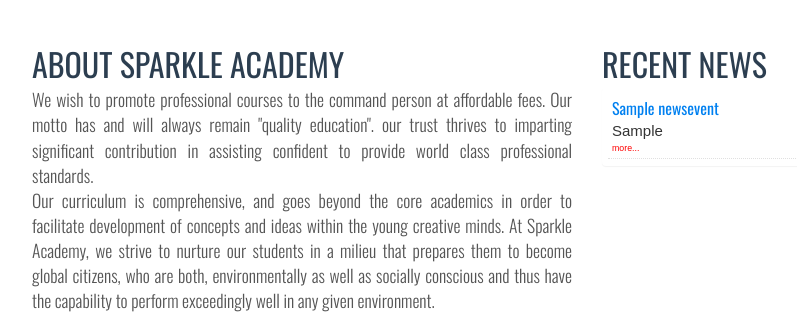
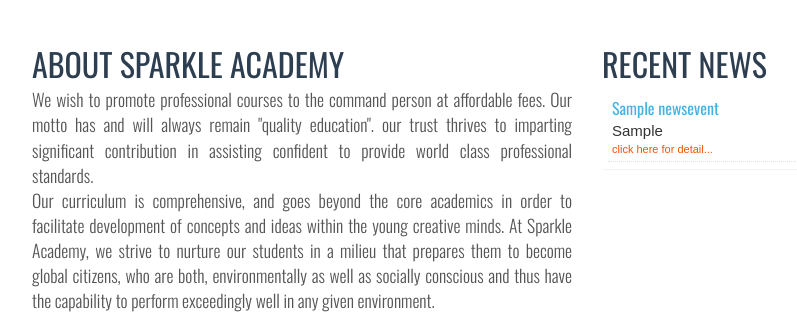
Before and after one commit to nitind12/sparkle, a CodeIgniter app: page /sparkle/index.php/web/index in a window 1280 px wide. Shown: the part 586-902 px from the top of the page, without its empty margins (53-850 px from the left). Run offline with CodeIgniter, Linux system fonts and the light colour scheme; tables that the repository leaves empty hold one stand-in row (values such as "Sample post").

Commit message:
updates
updates

```diff
--- a/_app_/views/templates/newsticker.php
+++ b/_app_/views/templates/newsticker.php
@@ -11,7 +11,7 @@
                         pauseOnHover:true,
                         navigation: false,
                         direction: 'down',
-                        newsTickerInterval: 2000,
+                        newsTickerInterval: 3000,
                         onToDo: function () {
                             //console.log(this);
                         },
@@ -24,11 +24,11 @@
                         <ul class="demo1"> <!-- For News Ticker -->
                             <?php foreach($news_ as $item){ ?>
                                 <li class="news-item">
-                                    <div style="color: #0080f0"><?php echo $item->SUBJECT; ?></div>
+                                    <div style="color: #42B3E5"><?php echo $item->SUBJECT; ?></div>
                                     <div style="font-family: Arial;font-size: 15px;"><?php echo $item->NEWS; ?></div>
                                     <?php if($item->PATH_ATTACH != 'x'){ ?>
-                                    <div style="font-family: Arial; font-size: 8px; color: #ff0000">
-                                            <a href="<?php echo base_url('_assets_/newsdetail/'.$item->PATH_ATTACH);?>" style="color: #ff0000">more...</a>
+                                    <div style="font-family: Arial; font-size: 10px">
+                                            <a href="<?php echo base_url('_assets_/newsdetail/'.$item->PATH_ATTACH);?>" style="color: #ff5000" target="_blank">click here for detail...</a>
                                     </div>
                                     <?php } ?>
                                 </li>
```
